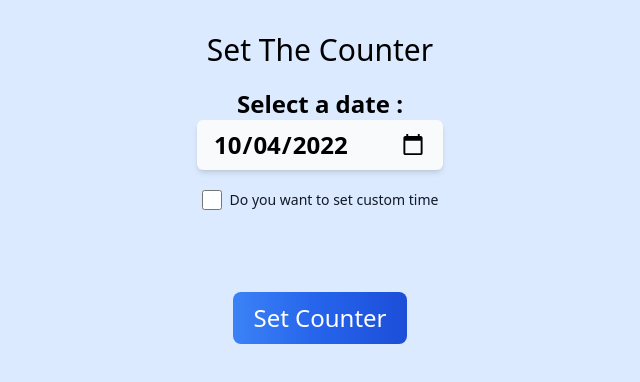
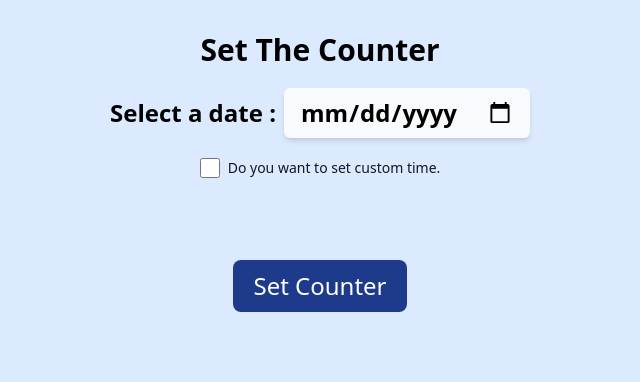
Before and after one commit to ManjiCoder/know-your-s-time-value, a React (Create React App) app: page / in a window 1280 px wide. Shown: the top 382 px of the page, without its empty margins (320-960 px from the left). Built offline with nearby package versions, Linux system fonts and the light colour scheme.

Commit message:
self reminder done

```diff
--- a/src/components/SetTimer.js
+++ b/src/components/SetTimer.js
@@ -2,7 +2,7 @@ import React, { useState } from "react";
 import ShowTimer from "./ShowTimer";
 
 function SetTimer() {
-  const [date, setDate] = useState("2022-10-04");
+  const [date, setDate] = useState("");
   const [time, setTime] = useState(false);
   const [check, setCheck] = useState(false);
   // const [timeDiff, setTimeDiff] = useState("");
@@ -80,17 +80,17 @@ function SetTimer() {
         className="flex flex-col justify-center items-center gap-5"
         onSubmit={(e) => e.defaultPrevented()}
       >
-        <h2 className="text-3xl">Set The Counter</h2>
+        <h2 className="text-3xl font-bold">Set The Counter</h2>
         {/* Date */}
-        <div className="font-semibold text-2xl text-center">
+        <div className="md:flex justify-center items-center font-semibold text-2xl">
           <label htmlFor="date">
             <p>
-              Select a date <b>:</b>
+              Select a date <b className="mr-2">:</b>
             </p>
           </label>
 
           <input
-            className="py-2 px-4 rounded-md shadow-md bg-slate-50 focus:ring-4 focus:outline-none focus:ring-blue-300 dark:focus:ring-blue-800"
+            className="mt-2 md:mt-0 py-2 px-4 rounded-md shadow-md bg-slate-50 focus:ring-4 focus:outline-none focus:ring-blue-300 dark:focus:ring-blue-800"
             type="date"
             name=""
             id="date"
@@ -113,7 +113,7 @@ function SetTimer() {
             htmlFor="checkbox"
             className="ml-2 text-sm font-medium text-gray-900 dark:text-gray-300"
           >
-            <span>Do you want to set custom time</span>
+            <span>Do you want to set custom time.</span>
           </label>
         </div>
 
@@ -134,8 +134,13 @@ function SetTimer() {
         <div>
           <button
             type="button"
-            className="text-2xl text-white bg-gradient-to-r from-blue-500 via-blue-600 to-blue-700 hover:bg-gradient-to-br focus:ring-4 focus:outline-none focus:ring-blue-300 dark:focus:ring-blue-800 font-medium rounded-lg px-5 py-2.5 text-center"
+            className={`${
+              date.length === 0
+                ? "bg-blue-900"
+                : "from-blue-500 via-blue-600 to-blue-700"
+            } text-2xl text-white bg-gradient-to-r  hover:bg-gradient-to-br focus:ring-4 focus:outline-none focus:ring-blue-300 dark:focus:ring-blue-800 font-medium rounded-lg px-5 py-2.5 text-center`}
             onClick={setReminder}
+            disabled={date.length === 0}
           >
             Set Counter
           </button>
--- a/src/components/ShowTimer.js
+++ b/src/components/ShowTimer.js
@@ -3,43 +3,35 @@ import React from "react";
 function ShowTimer(props) {
   const { days, hrs, mins, secs } = props;
   return (
-    <div className="mt-7 flex flex-col gap-3 items-center  text-4xl font-semibold">
+    <div className="my-7 flex flex-col gap-3 items-center  text-4xl font-semibold">
       <section
         className={`${days === "00" || days === "" ? "hidden" : "flex"} gap-2`}
       >
-        <div className="min-w-[6rem] p-3 text-center bg-white rounded-md shadow-md">
+        <div className="min-w-[7rem] p-3 text-center bg-white rounded-md shadow-md">
           {days}
         </div>
-        <div className="w-24 p-3 text-center bg-slate-100 rounded-md shadow-md">
-          Days
-        </div>
+        <div className="w-28 p-3 bg-slate-100 rounded-md shadow-md">Days</div>
       </section>
 
       <section className={`${hrs === "" ? "hidden" : "flex"} gap-2`}>
-        <div className="min-w-[6rem] p-3 text-center bg-white rounded-md shadow-md">
+        <div className="min-w-[7rem] p-3 text-center bg-white rounded-md shadow-md">
           {hrs}
         </div>
-        <div className="w-24 p-3 text-center bg-slate-100 rounded-md shadow-md">
-          Hrs
-        </div>
+        <div className="w-28 p-3 bg-slate-100 rounded-md shadow-md">Hrs</div>
       </section>
 
       <section className={`${mins === "" ? "hidden" : "flex"} gap-2`}>
-        <div className="min-w-[6rem] p-3 text-center bg-white rounded-md shadow-md">
+        <div className="min-w-[7rem] p-3 text-center bg-white rounded-md shadow-md">
           {mins}
         </div>
-        <div className="w-24 p-3 text-center bg-slate-100 rounded-md shadow-md">
-          Mins
-        </div>
+        <div className="w-28 p-3 bg-slate-100 rounded-md shadow-md">Mins</div>
       </section>
 
       <section className={`${secs === "" ? "hidden" : "flex"} gap-2`}>
-        <div className="min-w-[6rem] p-3 text-center bg-white rounded-md shadow-md">
+        <div className="min-w-[7rem] p-3 text-center bg-white rounded-md shadow-md">
           {secs}
         </div>
-        <div className="w-24 p-3 text-center bg-slate-100 rounded-md shadow-md">
-          Secs
-        </div>
+        <div className="w-28 p-3 bg-slate-100 rounded-md shadow-md">Secs</div>
       </section>
     </div>
   );
```
Also changed, not shown: 1 other file (tests, documents, lock files or other folders).
